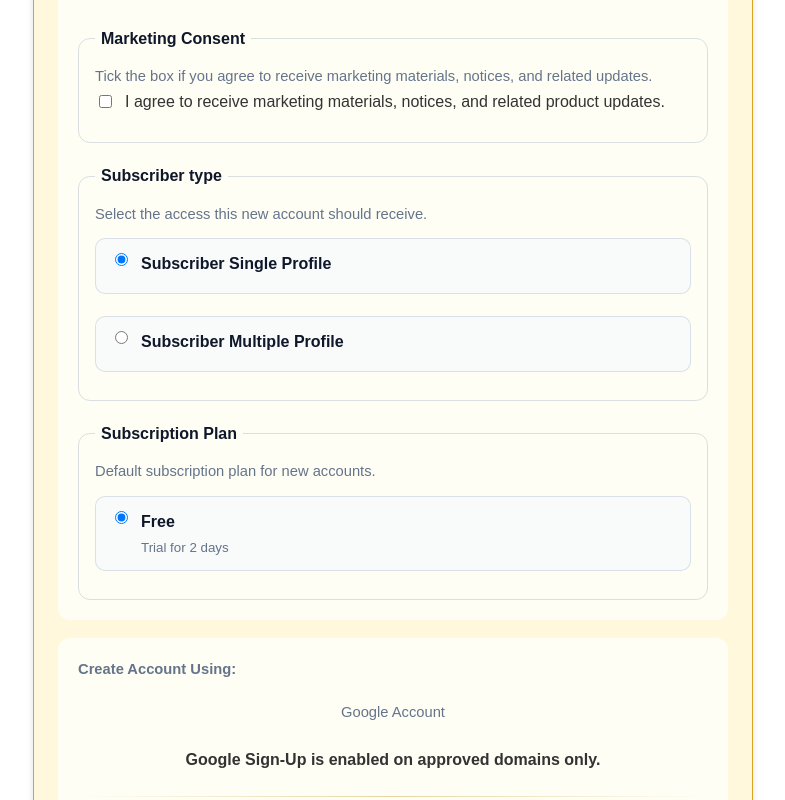
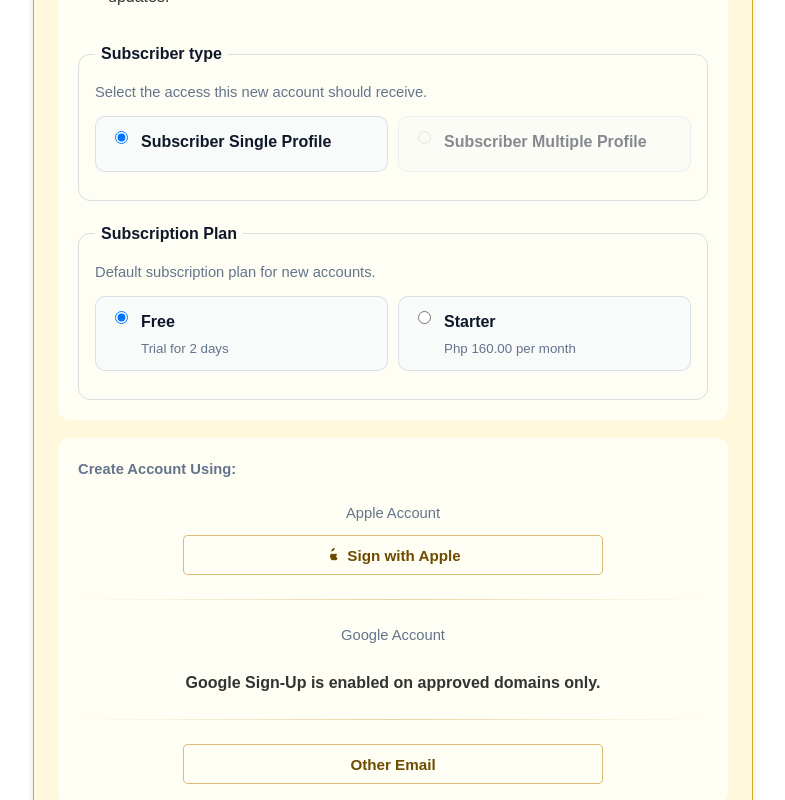
Before and after one commit to jdermlife/fleetmanagement, a React (Vite) app in the folder frontend/: page /register in a window 1280 px wide. Shown: the part 500-1300 px from the top of the page, without its empty margins (247-1032 px from the left). Built offline with nearby package versions, Linux system fonts and the light colour scheme; no server answers; what @capacitor/core would draw is missing.

Commit message:
register

```diff
--- a/frontend/src/pages/auth/LoginPage.tsx
+++ b/frontend/src/pages/auth/LoginPage.tsx
@@ -178,6 +178,7 @@ export default function LoginPage() {
   const [message, setMessage] = useState('')
   const [isSaving, setIsSaving] = useState(false)
   const [showPassword, setShowPassword] = useState(false)
+  const [showEmailLogin, setShowEmailLogin] = useState(false)
 
   const resolvePostLoginPath = async (user: AuthUser): Promise<string> => {
     if (isBorrowerSubscriberRole(user.role)) {
@@ -360,13 +361,30 @@ export default function LoginPage() {
             {!isAppleConfigured ? (
               <p className="login-art-service-note">Apple Sign-In is available when configured.</p>
             ) : null}
+
+            {!showEmailLogin ? (
+              <button
+                type="button"
+                className="login-art-social-button login-art-social-button-email"
+                onClick={() => setShowEmailLogin(true)}
+                aria-controls="login-email-form"
+                aria-expanded="false"
+              >
+                <span className="login-art-social-icon">
+                  <MailIcon />
+                </span>
+                <span>Other Email</span>
+              </button>
+            ) : null}
           </div>
 
+          {showEmailLogin ? (
+            <>
               <div className="login-art-divider" aria-hidden="true">
                 <span>or</span>
               </div>
 
-          <form className="login-art-form" onSubmit={handleSubmit}>
+              <form id="login-email-form" className="login-art-form" onSubmit={handleSubmit}>
                 <label className="login-art-field">
                   <span className="login-art-field-icon">
                     <MailIcon />
@@ -408,12 +426,16 @@ export default function LoginPage() {
                   {isSaving ? 'Signing In...' : 'Log In'}
                 </button>
               </form>
+            </>
+          ) : null}
 
           {message ? <p className="login-art-message status-error">{message}</p> : null}
 
+          {showEmailLogin ? (
             <Link className="login-art-forgot" to="/forgot-password">
               Forgot Password?
             </Link>
+          ) : null}
 
           <div className="login-art-support-links">
             <Link to="/account">Account Settings</Link>
--- a/frontend/src/pages/auth/RegisterPage.tsx
+++ b/frontend/src/pages/auth/RegisterPage.tsx
@@ -10,6 +10,8 @@ import {
   type RegisterSubscriberType,
 } from '../../authRoles'
 import { isGoogleSignInAllowedForCurrentHost } from '../../googleAuthHostGuard'
+
+type RegisterSubscriptionPlan = 'FREE_TRIAL' | 'STARTER'
 
 function extractBackendErrorMessage(error: unknown): string | null {
   if (typeof error !== 'object' || error === null || !('response' in error)) {
@@ -100,11 +102,13 @@ export default function RegisterPage() {
   const [password, setPassword] = useState('')
   const [confirmPassword, setConfirmPassword] = useState('')
   const [subscriberType, setSubscriberType] = useState<RegisterSubscriberType>('borrower')
+  const [subscriptionPlan, setSubscriptionPlan] = useState<RegisterSubscriptionPlan>('FREE_TRIAL')
   const [marketingConsent, setMarketingConsent] = useState(false)
   const [acceptedTerms, setAcceptedTerms] = useState(false)
   const [acceptedPrivacy, setAcceptedPrivacy] = useState(false)
   const [message, setMessage] = useState('')
   const [appleMessage, setAppleMessage] = useState('')
+  const [showEmailRegistration, setShowEmailRegistration] = useState(false)
   const [isSaving, setIsSaving] = useState(false)
   const [isAppleSaving, setIsAppleSaving] = useState(false)
 
@@ -229,7 +233,7 @@ export default function RegisterPage() {
 
   return (
     <div className="standalone-card auth-screen">
-      <h1>Welcome to your financial journey with FILSCORE!</h1>
+      <h1 className="register-journey-title">Unlock Your Sustainable Credit Health &amp; Wealth!</h1>
       <p className="intro">
         Review the legal disclosures and agree by ticking the boxes
         before continuing.
@@ -258,11 +262,6 @@ export default function RegisterPage() {
           </span>
         </label>
 
-        <fieldset className="auth-role-fieldset">
-          <legend>Marketing Consent</legend>
-          <p className="auth-role-copy">
-            Tick the box if you agree to receive marketing materials, notices, and related updates.
-          </p>
         <label className="checkbox-label">
           <input
             type="checkbox"
@@ -270,26 +269,30 @@ export default function RegisterPage() {
             onChange={(event) => setMarketingConsent(event.target.checked)}
           />
           <span>
-              I agree to receive marketing materials, notices, and related product updates.
+            I agree to receive marketing materials, notices, and related products and services updates.
           </span>
         </label>
-        </fieldset>
-
-
 
         <fieldset className="auth-role-fieldset">
           <legend>Subscriber type</legend>
           <p className="auth-role-copy">
             Select the access this new account should receive.
           </p>
-          <div className="auth-role-options">
-            {REGISTER_SUBSCRIBER_OPTIONS.map((option) => (
-              <label key={option.value} className="auth-role-option">
+          <div className="auth-role-options subscriber-type-options">
+            {REGISTER_SUBSCRIBER_OPTIONS.map((option) => {
+              const isDisabled = option.value === 'lender'
+
+              return (
+              <label
+                key={option.value}
+                className={`auth-role-option${isDisabled ? ' auth-role-option-disabled' : ''}`}
+              >
                 <input
                   type="radio"
                   name="subscriber-type"
                   value={option.value}
                   checked={subscriberType === option.value}
+                  disabled={isDisabled}
                   onChange={(event) =>
                     setSubscriberType(event.target.value as RegisterSubscriberType)
                   }
@@ -299,7 +302,8 @@ export default function RegisterPage() {
                   <small>{option.description}</small>
                 </span>
               </label>
-            ))}
+              )
+            })}
           </div>
         </fieldset>
 
@@ -308,18 +312,31 @@ export default function RegisterPage() {
           <p className="auth-role-copy">
             Default subscription plan for new accounts.
           </p>
-          <div className="auth-role-options">
+          <div className="auth-role-options subscription-plan-options">
             <label className="auth-role-option">
               <input
                 type="radio"
                 name="subscription-plan"
                 value="FREE_TRIAL"
-                checked
-                readOnly
+                checked={subscriptionPlan === 'FREE_TRIAL'}
+                onChange={() => setSubscriptionPlan('FREE_TRIAL')}
               />
               <span>
                 <strong>Free</strong>
                 <small>Trial for 2 days</small>
+              </span>
+            </label>
+            <label className="auth-role-option">
+              <input
+                type="radio"
+                name="subscription-plan"
+                value="STARTER"
+                checked={subscriptionPlan === 'STARTER'}
+                onChange={() => setSubscriptionPlan('STARTER')}
+              />
+              <span>
+                <strong>Starter</strong>
+                <small>Php 160.00 per month</small>
               </span>
             </label>
           </div>
@@ -330,30 +347,6 @@ export default function RegisterPage() {
         <p className="auth-role-copy">
           <strong>Create Account Using:</strong>
         </p>
-        <div className="register-social-option">
-          <p className="auth-role-copy register-social-label">Google Account</p>
-          {isGoogleEnabled ? (
-            <div className="register-google-button-wrap">
-              <GoogleLogin
-                onSuccess={handleGoogleSuccess}
-                onError={() => setMessage('Unable to load Google Sign-Up right now. Please try again.')}
-                text="signup_with"
-                size="large"
-                theme="outline"
-                shape="rectangular"
-                width={420}
-              />
-            </div>
-          ) : null}
-          {!isGoogleEnabled ? (
-            isGoogleConfigured
-              ? <p className="status-message">Google Sign-Up is enabled on approved domains only.</p>
-              : <p className="status-message">Google Sign-Up is available when configured.</p>
-          ) : null}
-        </div>
-
-        <div className="register-social-divider" aria-hidden="true" />
-
         <div className="register-social-option">
           <p className="auth-role-copy register-social-label">Apple Account</p>
           <button
@@ -380,12 +373,47 @@ export default function RegisterPage() {
           ) : null}
         </div>
 
-        <p className="auth-role-copy">
-          <strong>Other Email</strong>
-        </p>
+        <div className="register-social-divider" aria-hidden="true" />
+
+        <div className="register-social-option">
+          <p className="auth-role-copy register-social-label">Google Account</p>
+          {isGoogleEnabled ? (
+            <div className="register-google-button-wrap">
+              <GoogleLogin
+                onSuccess={handleGoogleSuccess}
+                onError={() => setMessage('Unable to load Google Sign-Up right now. Please try again.')}
+                text="signup_with"
+                size="large"
+                theme="outline"
+                shape="rectangular"
+                width={420}
+              />
+            </div>
+          ) : null}
+          {!isGoogleEnabled ? (
+            isGoogleConfigured
+              ? <p className="status-message">Google Sign-Up is enabled on approved domains only.</p>
+              : <p className="status-message">Google Sign-Up is available when configured.</p>
+          ) : null}
         </div>
 
-      <form className="stack-panel auth-panel" onSubmit={handleSubmit}>
+        <div className="register-social-divider" aria-hidden="true" />
+
+        {!showEmailRegistration ? (
+          <button
+            type="button"
+            className="auth-link-button register-other-email-button"
+            onClick={() => setShowEmailRegistration(true)}
+            aria-controls="register-email-form"
+            aria-expanded="false"
+          >
+            Other Email
+          </button>
+        ) : null}
+      </div>
+
+      {showEmailRegistration ? (
+      <form id="register-email-form" className="stack-panel auth-panel" onSubmit={handleSubmit}>
         <label>
           Username
           <input
@@ -455,6 +483,7 @@ export default function RegisterPage() {
 
         {message ? <p className="status-message status-error">{message}</p> : null}
       </form>
+      ) : null}
 
       <div className="auth-support-links">
         <Link to="/subscription-fees">Subscription Fees</Link>
```
Also changed, not shown: frontend/src/index.css, 2 other files (tests, documents, lock files or other folders). Lines whose indentation alone changed are shown as unchanged.
